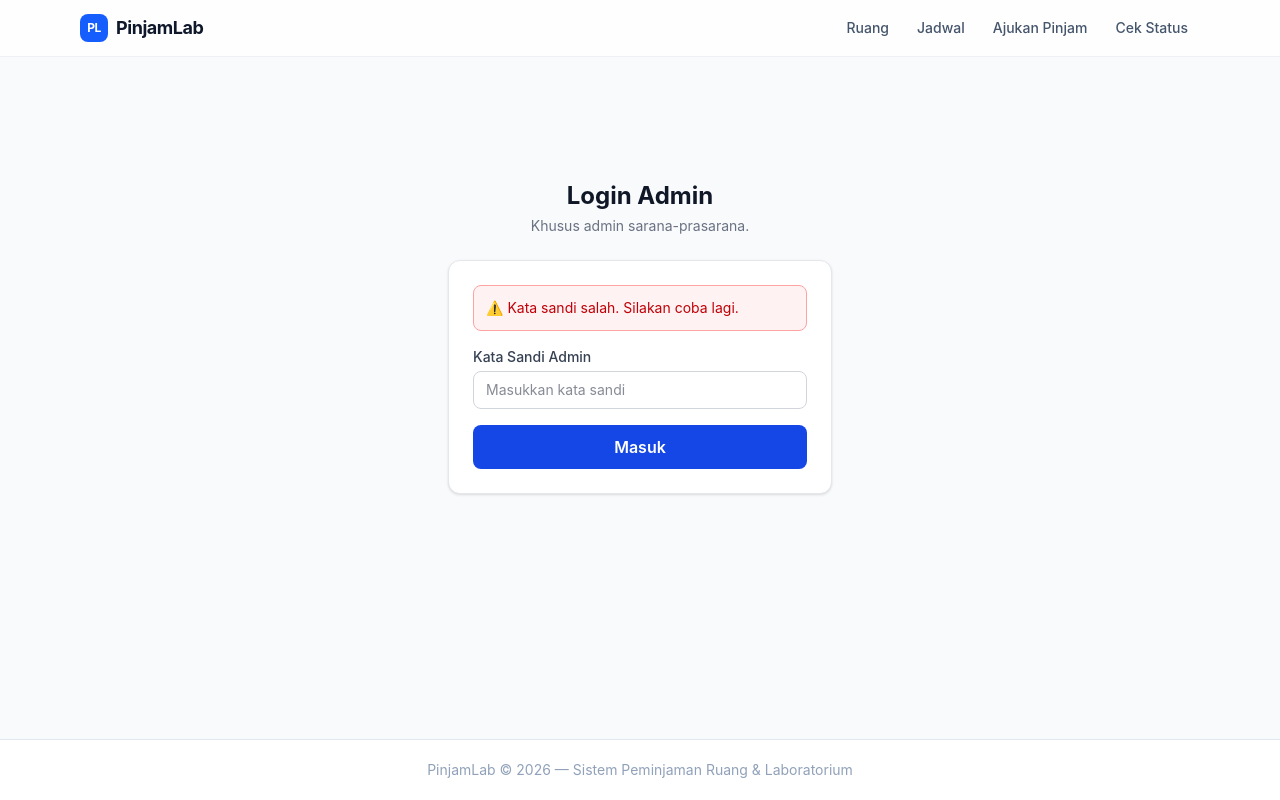
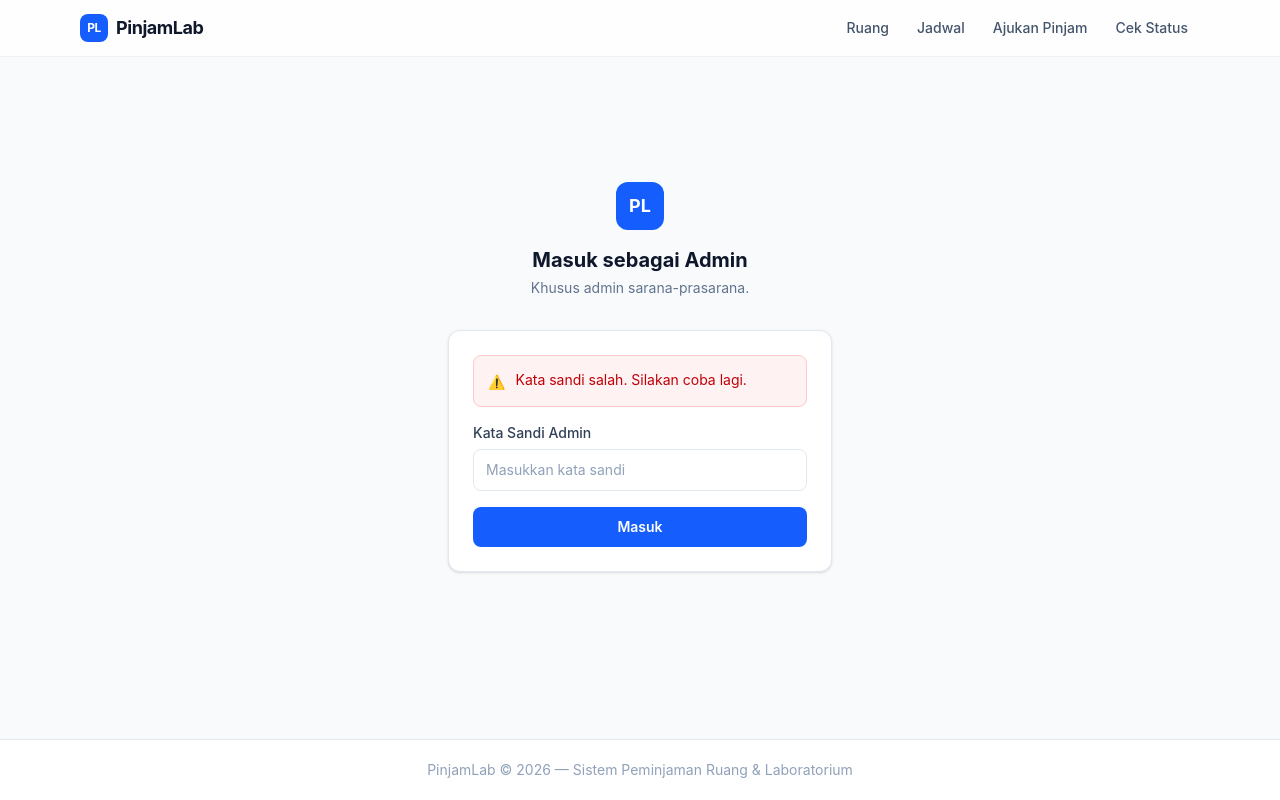
Before and after one commit to favhrrafa/booklab, a Next.js app: page /login in a window 1280 px wide. Both pictures are taken after typing "Sample123" into the empty fields and a click on the button "Masuk". Built offline with nearby package versions, Linux system fonts and the light colour scheme.

Commit message:
style: redesign /login page
- centered layout dengan logo icon biru
- card shadow-sm, input dengan ring focus
- error box dengan icon warning

```diff
--- a/app/login/FormLogin.tsx
+++ b/app/login/FormLogin.tsx
@@ -11,15 +11,16 @@ export default function FormLogin() {
   return (
     <form action={formAction} className="space-y-4">
       {state.error && (
-        <div className="bg-red-50 border border-red-300 rounded-lg p-3 text-sm text-red-700">
-          ⚠️ {state.error}
+        <div className="flex gap-2.5 bg-red-50 border border-red-200 rounded-lg p-3.5 text-sm text-red-700">
+          <span className="flex-shrink-0 mt-0.5">⚠️</span>
+          <span>{state.error}</span>
         </div>
       )}
 
       <div>
         <label
           htmlFor="password"
-          className="block text-sm font-medium text-gray-700 mb-1"
+          className="block text-sm font-medium text-slate-700 mb-1.5"
         >
           Kata Sandi Admin
         </label>
@@ -28,7 +29,7 @@ export default function FormLogin() {
           id="password"
           name="password"
           autoComplete="current-password"
-          className="w-full border border-gray-300 rounded-lg px-3 py-2 text-sm focus:outline-none focus:ring-2 focus:ring-blue-500"
+          className="w-full border border-slate-200 rounded-lg px-3 py-2.5 text-sm text-slate-800 placeholder-slate-400 hover:border-slate-300 focus:outline-none focus:ring-2 focus:ring-blue-500/30 focus:border-blue-500 transition-colors"
           placeholder="Masukkan kata sandi"
         />
       </div>
@@ -36,9 +37,9 @@ export default function FormLogin() {
       <button
         type="submit"
         disabled={isPending}
-        className="w-full bg-blue-700 text-white font-semibold py-2.5 rounded-lg hover:bg-blue-800 disabled:opacity-60 transition-colors"
+        className="w-full bg-blue-600 text-white font-semibold py-2.5 rounded-lg hover:bg-blue-700 disabled:opacity-50 disabled:cursor-not-allowed transition-colors text-sm"
       >
-        {isPending ? "Memproses..." : "Masuk"}
+        {isPending ? "Memproses…" : "Masuk"}
       </button>
     </form>
   );
--- a/app/login/page.tsx
+++ b/app/login/page.tsx
@@ -4,16 +4,20 @@ import FormLogin from "./FormLogin";
 
 export default function LoginPage() {
   return (
-    <div className="min-h-[70vh] flex items-center justify-center px-4">
+    <div className="min-h-[80vh] flex items-center justify-center px-4">
       <div className="w-full max-w-sm">
-        <div className="text-center mb-6">
-          <h1 className="text-2xl font-bold text-gray-900">Login Admin</h1>
-          <p className="text-sm text-gray-500 mt-1">
+        {/* Logo */}
+        <div className="text-center mb-8">
+          <div className="w-12 h-12 rounded-xl bg-blue-600 flex items-center justify-center mx-auto mb-4">
+            <span className="text-white font-bold text-lg">PL</span>
+          </div>
+          <h1 className="text-xl font-bold text-slate-900">Masuk sebagai Admin</h1>
+          <p className="text-sm text-slate-500 mt-1">
             Khusus admin sarana-prasarana.
           </p>
         </div>
 
-        <div className="bg-white border border-gray-200 rounded-xl p-6 shadow-sm">
+        <div className="bg-white border border-slate-200 rounded-xl shadow-sm p-6">
           <FormLogin />
         </div>
       </div>
```
